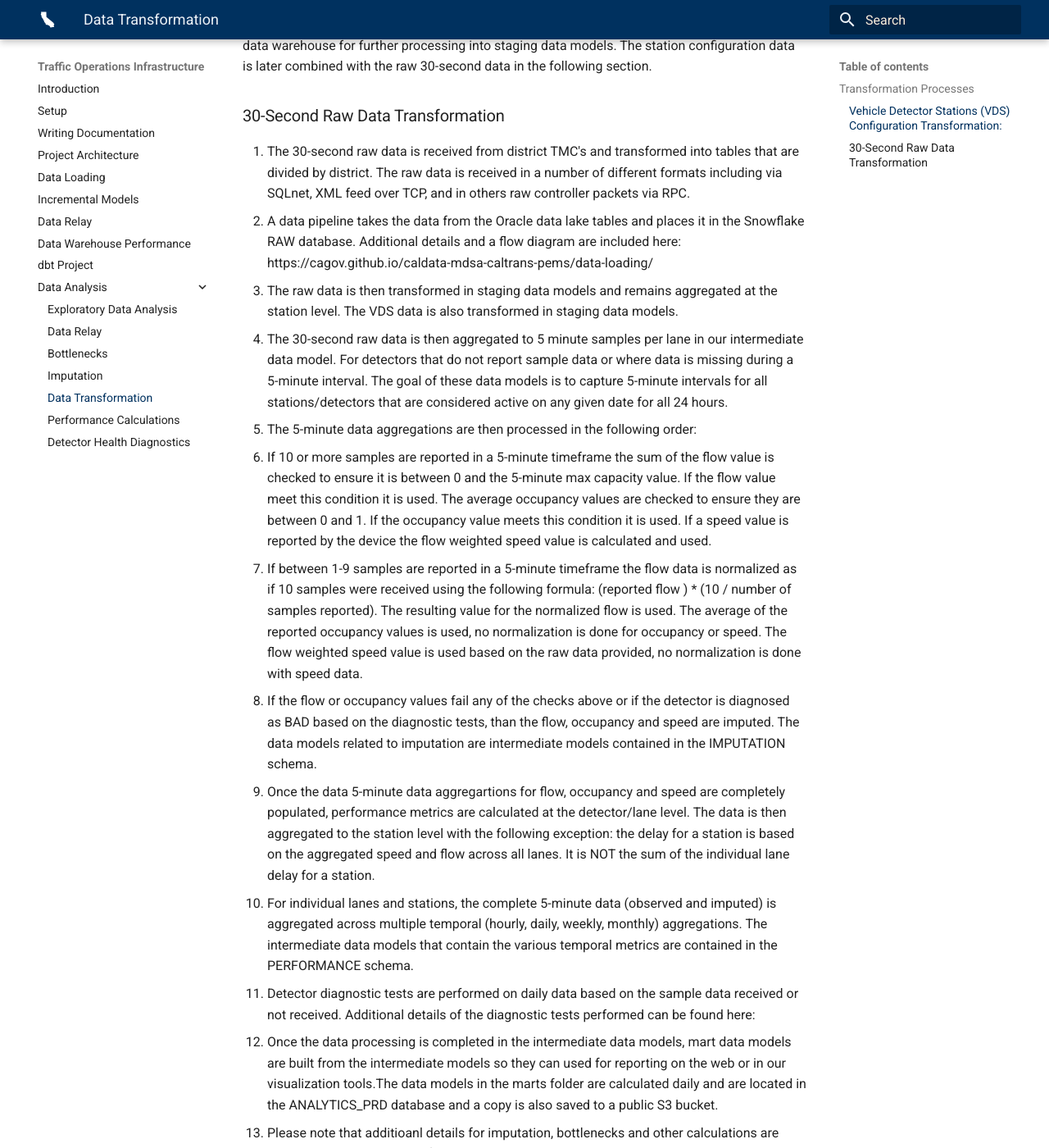
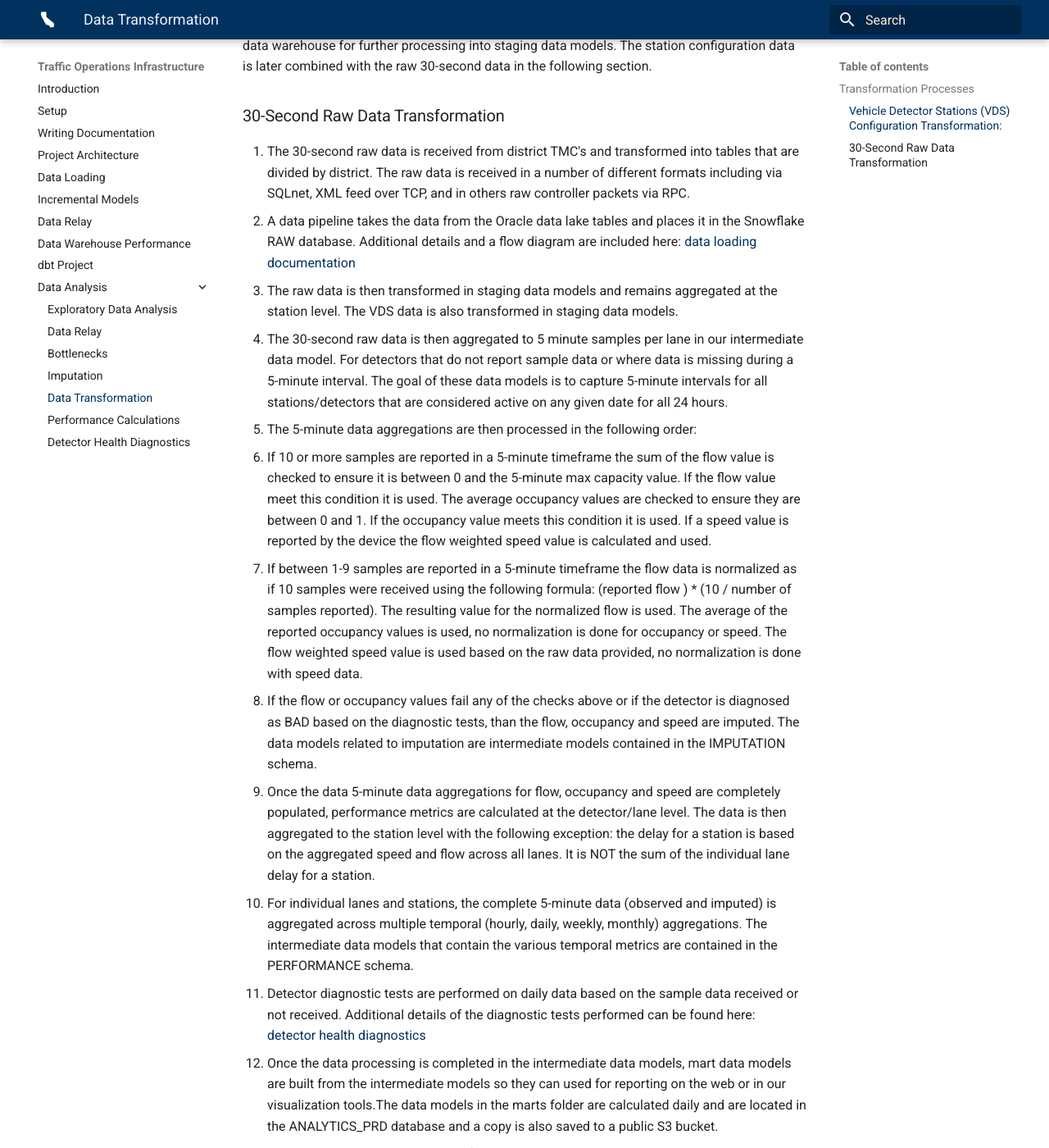
Before and after one commit to cagov/caldata-mdsa-caltrans-pems, an MkDocs documentation site: the page built from docs/data/data-transform.md, in a window 1280 px wide and 1400 px high, scrolled down 824 px. Shown: the whole window at 82% size. Built offline with MkDocs 1.6.1 and Material for MkDocs 9.7.7, drawn with Linux system fonts in a browser that asks for light colours; some of the changed text lies outside the part shown.

Commit message:
spelling/grammar corrections and updated markdown code for URL's

```diff
--- a/docs/data/data-transform.md
+++ b/docs/data/data-transform.md
@@ -36,7 +36,7 @@ The station configuration data is later combined with the raw 30-second data in
    data is received in a number of different formats including via SQLnet, XML feed over TCP, and in others raw controller
    packets via RPC.
 2. A data pipeline takes the data from the Oracle data lake tables and places it in the Snowflake RAW database. Additional
-   details and a flow diagram are included here: https://cagov.github.io/caldata-mdsa-caltrans-pems/data-loading/
+   details and a flow diagram are included here: [data loading documentation](https://cagov.github.io/caldata-mdsa-caltrans-pems/data-loading/)
 3. The raw data is then transformed in staging data models and remains aggregated at the station level. The VDS data is also
    transformed in staging data models.
 4. The 30-second raw data is then aggregated to 5 minute samples per lane in our intermediate data model. For detectors that
@@ -56,14 +56,14 @@ The station configuration data is later combined with the raw 30-second data in
      than the flow, occupancy and speed are imputed. The data models related to imputation are intermediate models contained in the
      IMPUTATION schema.
 
-6. Once the data 5-minute data aggregartions for flow, occupancy and speed are completely populated, performance metrics are calculated
+6. Once the data 5-minute data aggregations for flow, occupancy and speed are completely populated, performance metrics are calculated
    at the detector/lane level. The data is then aggregated to the station level with the following exception: the delay for a station is
    based on the aggregated speed and flow across all lanes. It is NOT the sum of the individual lane delay for a station.
 7. For individual lanes and stations, the complete 5-minute data (observed and imputed) is aggregated across multiple temporal
    (hourly, daily, weekly, monthly) aggregations. The intermediate data models that contain the various temporal metrics are contained
    in the PERFORMANCE schema.
 8. Detector diagnostic tests are performed on daily data based on the sample data received or not received. Additional details of
-   the diagnostic tests performed can be found here:
+   the diagnostic tests performed can be found here: [detector health diagnostics](https://cagov.github.io/caldata-mdsa-caltrans-pems/data/detector-health/)
 9. Once the data processing is completed in the intermediate data models, mart data models are built from the intermediate models so
    they can used for reporting on the web or in our visualization tools.The data models in the marts folder are calculated daily and are
    located in the ANALYTICS_PRD database and a copy is also saved to a public S3 bucket.
```
Also changed, not shown: other parts of docs/data/data-transform.md (+1 -1 lines), docs/data/detector-health.md (+3 -3 lines), docs/data/performance-calcs.md (+1 -1 lines).
